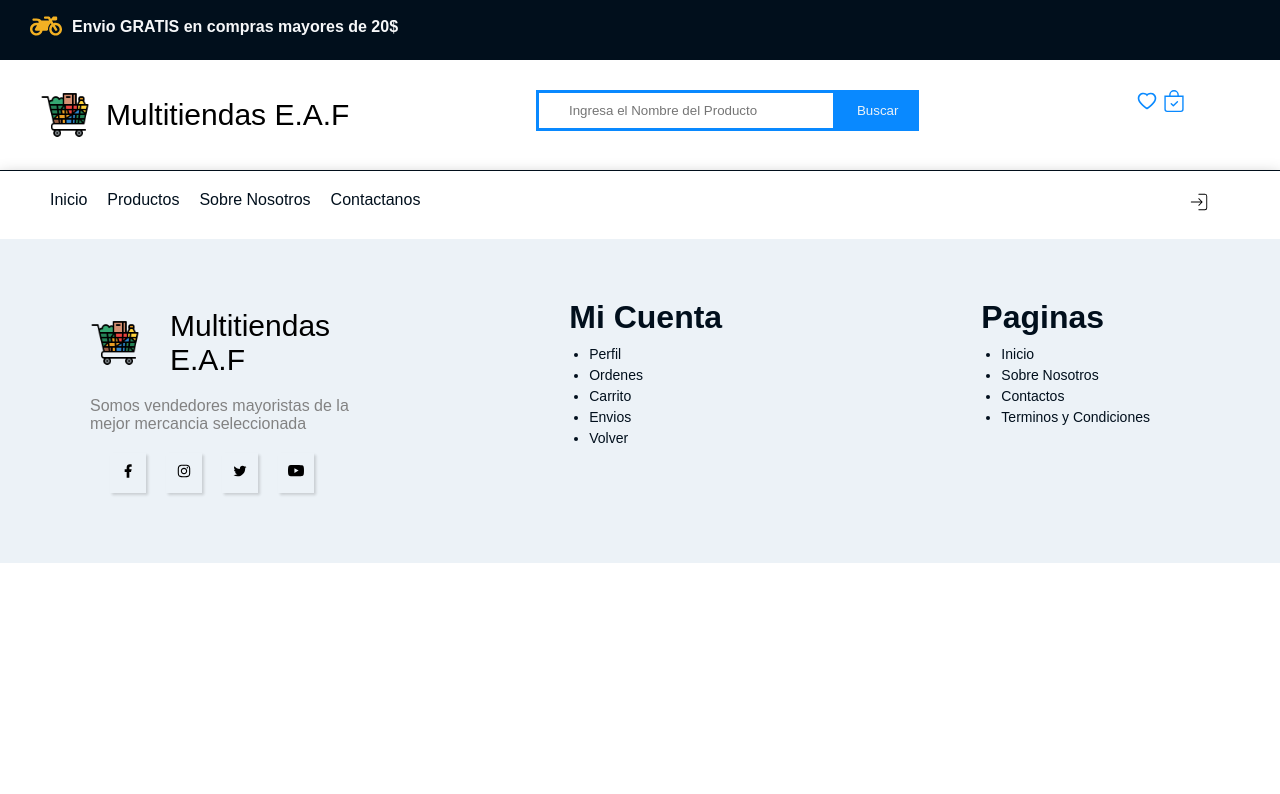
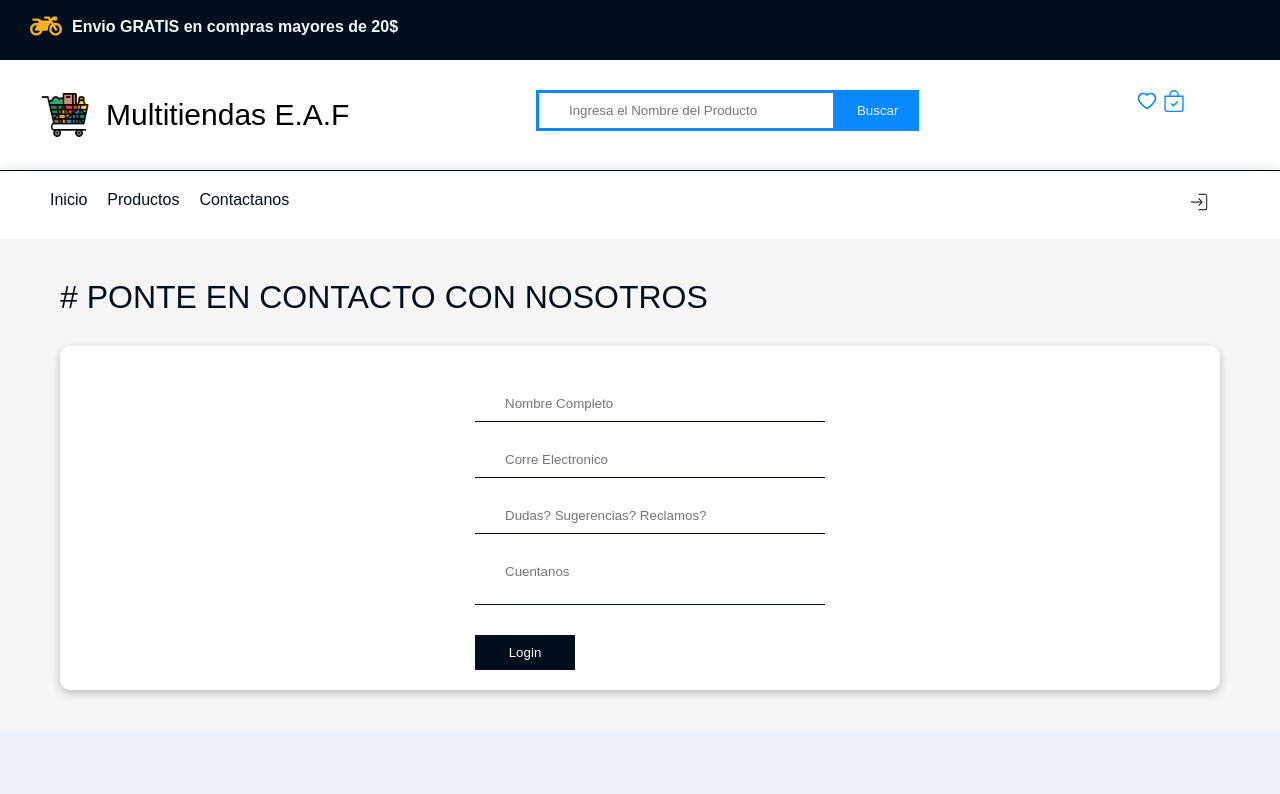
Before and after one commit to Danfall369/reactjs-ecommerce, a React (Create React App) app: page /contact in a window 1280 px wide. Shown: the top 794 px of the page. Built offline with nearby package versions, Linux system fonts and the light colour scheme.

Commit message:
Conctac forms, forms stylish and auth finish

```diff
--- /dev/null
+++ b/src/contact.css
@@ -0,0 +1,71 @@
+* {
+    margin: 0;
+    padding: 0;
+    font-family: sans-serif;
+    box-sizing: border-box;
+}
+
+.contact_container{
+    padding: 30px 40px;
+    width: 100%;
+    background: #f6f6f6;
+}
+
+.contact_container .contant {
+    padding: 10px 20px;
+}
+
+.contact_container .contant h2{
+    text-transform: uppercase;
+    font-size: 32px;
+    color: #010f1c;
+    font-weight: 200;
+}
+
+.contact_container .contant .form{
+    margin-top: 30px;
+    padding: 20px 30px;
+    background: #fff;
+    border-radius: 10px;
+    box-shadow: rgba(0, 0, 0, 0.24) 0px 3px 8px;
+}
+
+.contact_container .contant .form form{
+    display: flex;
+    flex-direction: column;
+}
+
+.contact_container .contant .form form input{
+    padding: 10px 30px;
+    border: none;
+    outline: none;
+    background: none;
+    border-bottom: 1px solid #010f1c;
+    width: 350px;
+    margin-top: 20px;
+    margin-left: 35%;
+}
+
+.contact_container .contant .form form textarea{
+    padding: 10px 30px;
+    border: none;
+    outline: none;
+    background: none;
+    border-bottom: 1px solid #010f1c;
+    max-width: 350px;
+    margin-top: 20px;
+    resize: none;
+    margin-left: 35%;
+}
+
+.contact_container .contant .form form button{
+    margin-top: 30px;
+    width: 100px;
+    padding: 10px 0px;
+    border: none;
+    outline: none;
+    background: #010f1c;
+    margin-left: 35%;
+    color: #fff;
+    cursor: pointer;
+}
--- /dev/null
+++ b/src/contact.js
@@ -0,0 +1,107 @@
+import React, { useState } from "react";
+import "./contact.css";
+import { useAuth0 } from "@auth0/auth0-react";
+
+const Contact = () => {
+  const { loginWithRedirect, isAuthenticated, user } = useAuth0();
+
+  const [users, setUser] = useState({
+    Name: "",
+    Email: "",
+    Subject: "",
+    Message: "",
+  });
+
+  let name, value;
+  const data = (e) => {
+    name = e.target.name;
+    value = e.target.value;
+    setUser({ ...users, [name]: value });
+  };
+
+  const senddata = async (e) => {
+    const { Name, Email, Subject, Message } = users;
+    e.preventDefault();
+    const options = {
+      method: "POST",
+      headers: {
+        "Content-Type": "aplication/json",
+      },
+      body: JSON.stringify({
+        Name,
+        Email,
+        Subject,
+        Message,
+      }),
+    };
+    const res = await fetch(
+      "https://multitiendaseam-contact-default-rtdb.firebaseio.com/Message.json",
+      options
+    );
+    if (res) {
+      alert("Mensaje Enviado");
+    } else {
+      alert("Ocurrio un error");
+    }
+  };
+
+  return (
+    <>
+      <div className="contact_container">
+        <div className="contant">
+          <h2># Ponte en contacto con nosotros</h2>
+          <div className="form">
+            <form method="POST">
+              <input
+                type="text"
+                name="Name"
+                value={users.name}
+                placeholder="Nombre Completo"
+                autoComplete="off"
+                onChange={data}
+                required
+              />
+              <input
+                type="email"
+                name="Email"
+                value={users.Email}
+                placeholder="Corre Electronico"
+                autoComplete="off"
+                onChange={data}
+                required
+              />
+              <input
+                type="text"
+                name="Subject"
+                value={users.Subject}
+                placeholder="Dudas? Sugerencias? Reclamos?"
+                autoComplete="off"
+                onChange={data}
+                required
+              />
+              <textarea
+                name="Message"
+                value={users.Message}
+                placeholder="Cuentanos"
+                autoComplete="off"
+                onChange={data}
+                required
+              />
+              {isAuthenticated ? (
+                <button type="submit" onClick={senddata}>
+                  Enviar
+                </button>
+              ) : (
+                <button type="submit" onClick={() => loginWithRedirect()}>
+                  Login
+                </button>
+              )}
+            </form>
+          </div>
+        </div>
+      </div>
+    </>
+  );
+};
+
+export default Contact;
--- a/src/home.js
+++ b/src/home.js
@@ -36,7 +36,15 @@ const Home = ({ detail, view, close, setClose, addtocart }) => {
                     <h2>{curlElm.Title}</h2>
                     <p>{curlElm.Can}</p>
                     <h3>${curlElm.Price}</h3>
-                    <button>Agregar al Carrito</button>
+                    {isAuthenticated ? (
+                      <button onClick={() => addtocart(curlElm)}>
+                        Agregar al Carrito
+                      </button>
+                    ) : (
+                      <button onClick={() => loginWithRedirect()}>
+                        Agregar al Carrito
+                      </button>
+                    )}
                   </div>
                 </div>
               );
--- a/src/nav.js
+++ b/src/nav.js
@@ -70,11 +70,11 @@ const Nav = ({ searchbtn }) => {
                   Productos
                 </Link>
               </li>
-              <li>
+              {/*               <li>
                 <Link to="/about" className="link">
                   Sobre Nosotros
                 </Link>
-              </li>
+              </li> */}
               <li>
                 <Link to="/contact" className="link">
                   Contactanos
--- a/src/product.js
+++ b/src/product.js
@@ -49,8 +49,16 @@ const Product = ({
                     <h4>{curlElm.Cat}</h4>
                     <h2>{curlElm.Title}</h2>
                     <p>{curlElm.Can}</p>
-                    <h3>{curlElm.Price}</h3>
-                    <button>Agregar al Carrito</button>
+                    <h3>${curlElm.Price}</h3>
+                    {isAuthenticated ? (
+                      <button onClick={() => addtocart(curlElm)}>
+                        Agregar al Carrito
+                      </button>
+                    ) : (
+                      <button onClick={() => loginWithRedirect()}>
+                        Agregar al Carrito
+                      </button>
+                    )}
                   </div>
                 </div>
               );
--- a/src/rout.js
+++ b/src/rout.js
@@ -3,6 +3,7 @@ import { Routes, Route } from "react-router-dom";
 import Home from "./home";
 import Product from "./product";
 import Cart from "./cart";
+import Contact from "./contact";
 
 function Rout({
   product,
@@ -45,6 +46,7 @@ function Rout({
           }
         />
         <Route path="/cart" element={<Cart cart={cart} setCart={setCart} />} />
+        <Route path="/contact" element={<Contact />} />
       </Routes>
     </>
   );
```
